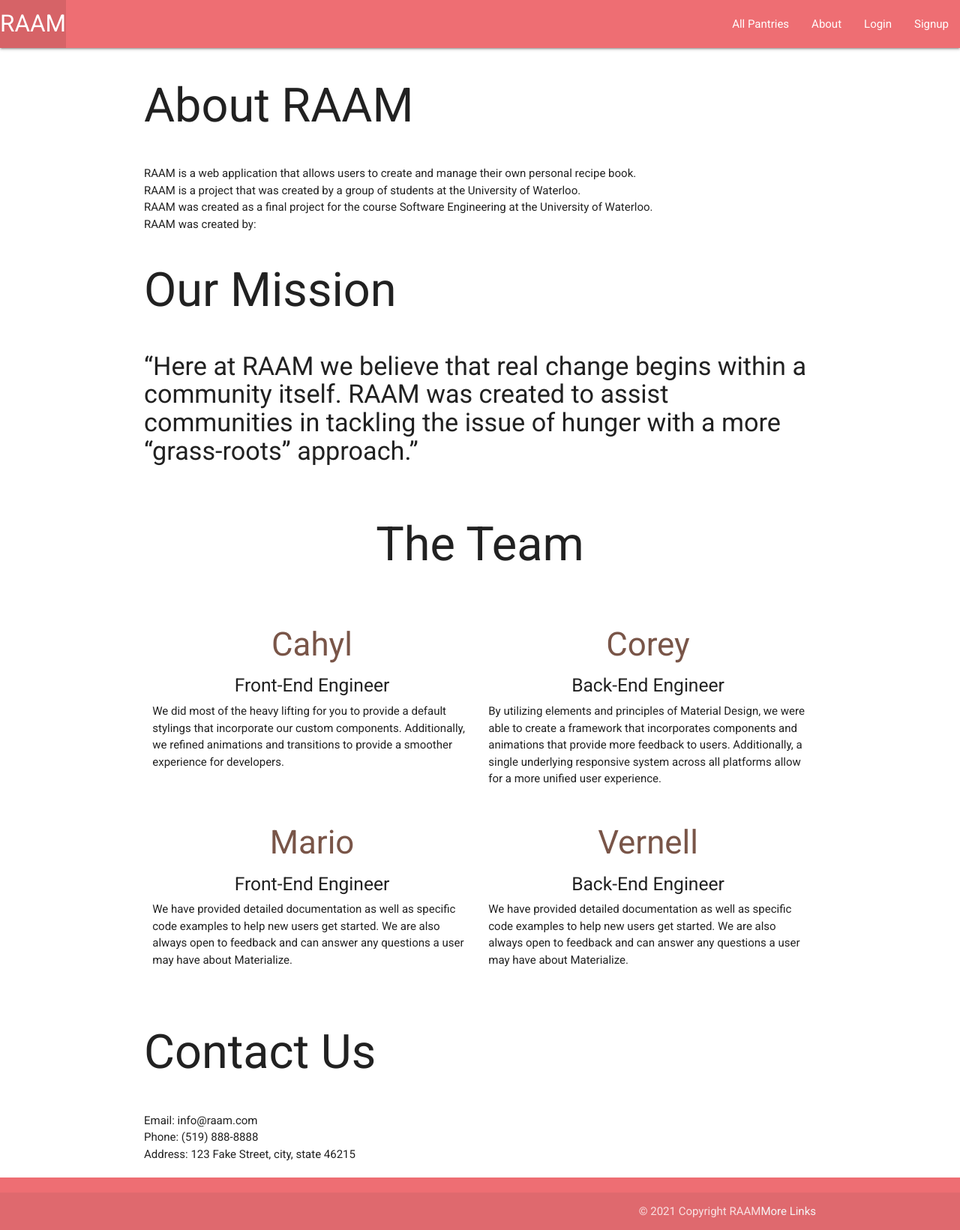
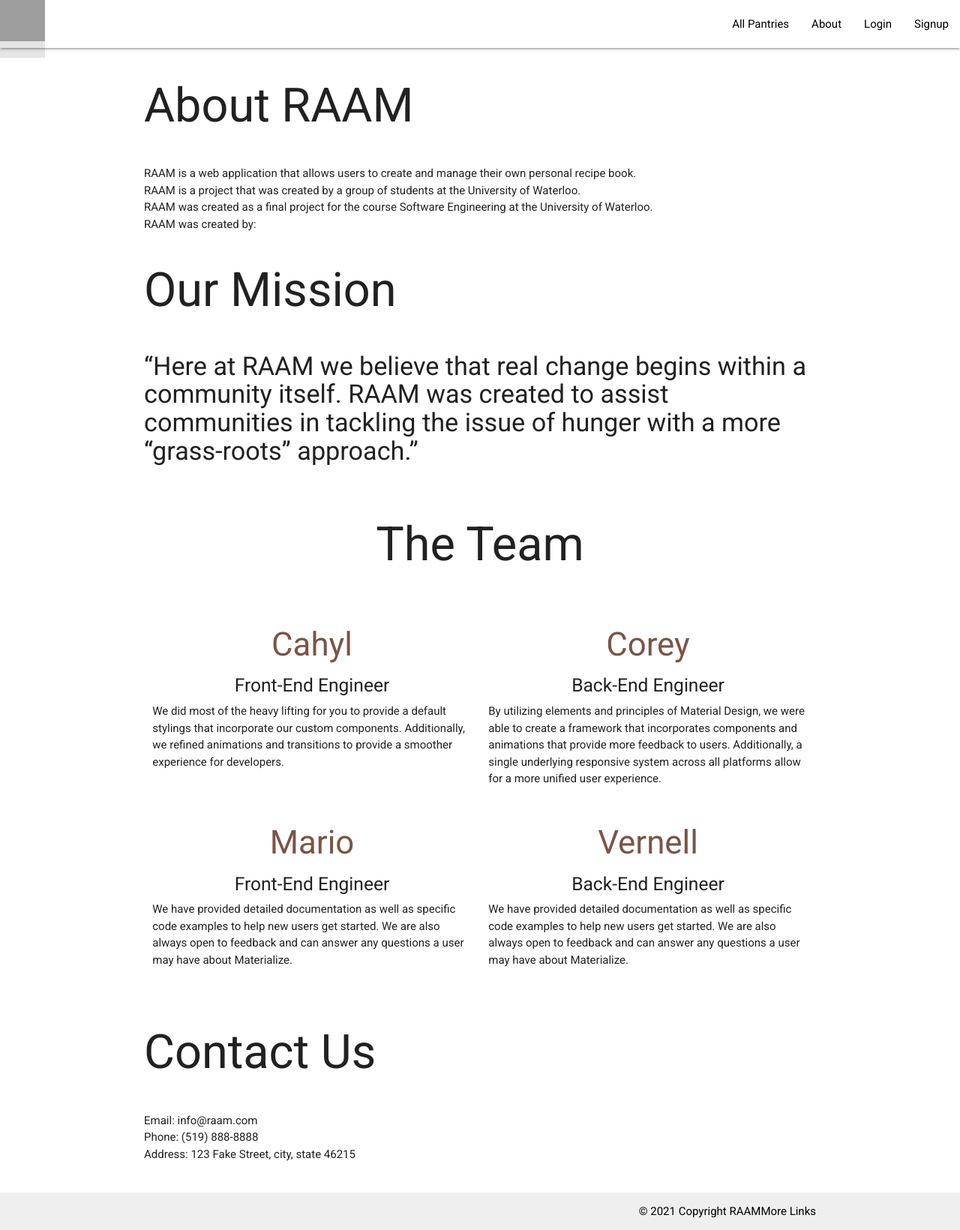
Before and after one commit to mariorojasac/raam, a Django app: page /about/ in a window 1280 px wide. Shown: the whole page at 75% size. Run offline with Django 3.2, Linux system fonts and the light colour scheme; grey boxes are pictures that could not be loaded.

Commit message:
adding styling

```diff
--- a/main_app/static/css/styles.css
+++ b/main_app/static/css/styles.css
@@ -10,6 +10,10 @@ body {
     flex-direction: column;
 }
 
+nav {
+    color: black;
+}
+
  main {
     flex: 1 0 auto;
     flex-grow: 1;
--- a/main_app/templates/base.html
+++ b/main_app/templates/base.html
@@ -18,23 +18,23 @@
   </head>
   <body>
     <header>
-      <nav>
+      <nav class="white">
             <div class="nav-wrapper">
                 <ul>
-                    <li><a href="{% url 'home' %}" class="left brand-logo">RAAM</a></li>
+                    <li><a href="{% url 'home' %}" class="left brand-logo black-text"><img src="https://i.imgur.com/e8QVKVh.jpeg" width=60 height="55"></a></li>
                 </ul>
                 <ul class="right">
                   {% if user.is_authenticated  %}
-                  <li><a href="{% url 'pantries_create'%}">Add Pantry</a></li>
-                  <li><a href="{% url 'foods_create' %}">Add Food</a></li>
-                  <li><a href="{% url 'foods_index' %}">View All Foods</a></li>
-                  <li><a href="{% url 'pantries' %}">All Pantries</a></li>
-                  <li><a href="{% url 'logout' %}">Logout</a></li>
+                  <li><a href="{% url 'pantries_create'%}" class="black-text">Add Pantry</a></li>
+                  <li><a href="{% url 'foods_create' %}" class="black-text">Add Food</a></li>
+                  <li><a href="{% url 'foods_index' %}" class="black-text">View All Foods</a></li>
+                  <li><a href="{% url 'pantries' %}" class="black-text">All Pantries</a></li>
+                  <li><a href="{% url 'logout' %}" class="black-text">Logout</a></li>
                   {% else %}
-                  <li><a href="{% url 'pantries' %}">All Pantries</a></li>
-                  <li><a href="{% url 'about' %}">About</a></li>
-                    <li><a href="{% url 'login' %}">Login</a></li>
-                    <li><a href="{% url 'signup' %}">Signup</a></li>
+                  <li><a href="{% url 'pantries' %}" class="black-text">All Pantries</a></li>
+                  <li><a href="{% url 'about' %}" class="black-text">About</a></li>
+                    <li><a href="{% url 'login' %}" class="black-text">Login</a></li>
+                    <li><a href="{% url 'signup' %}" class="black-text">Signup</a></li>
                     {% endif %}
                 </ul>
             </div>
@@ -45,11 +45,11 @@
         {% block content %}
         {% endblock %}
     </main>
-    <footer class="page-footer">
+    <footer class="page-footer white">
       <div class="footer-copyright">
-            <div class="container">
+            <div class="container black-text">
             © 2021 Copyright RAAM
-            <a class="grey-text text-lighten-4 right" href="#!">More Links</a>
+            <a class="black-text right" href="#!">More Links</a>
             </div>
           </div>
     </footer>
--- a/raam/settings.py
+++ b/raam/settings.py
@@ -124,5 +124,4 @@ LOGOUT_REDIRECT_URL = '/'
 
 # Default primary key field type
 # https://docs.djangoproject.com/en/3.2/ref/settings/#default-auto-field
-
 DEFAULT_AUTO_FIELD = 'django.db.models.BigAutoField'
```
Also changed, not shown: main_app/templates/home.html (+7 -4 lines), main_app/migrations/0001_initial.py (added), 1 other file.
